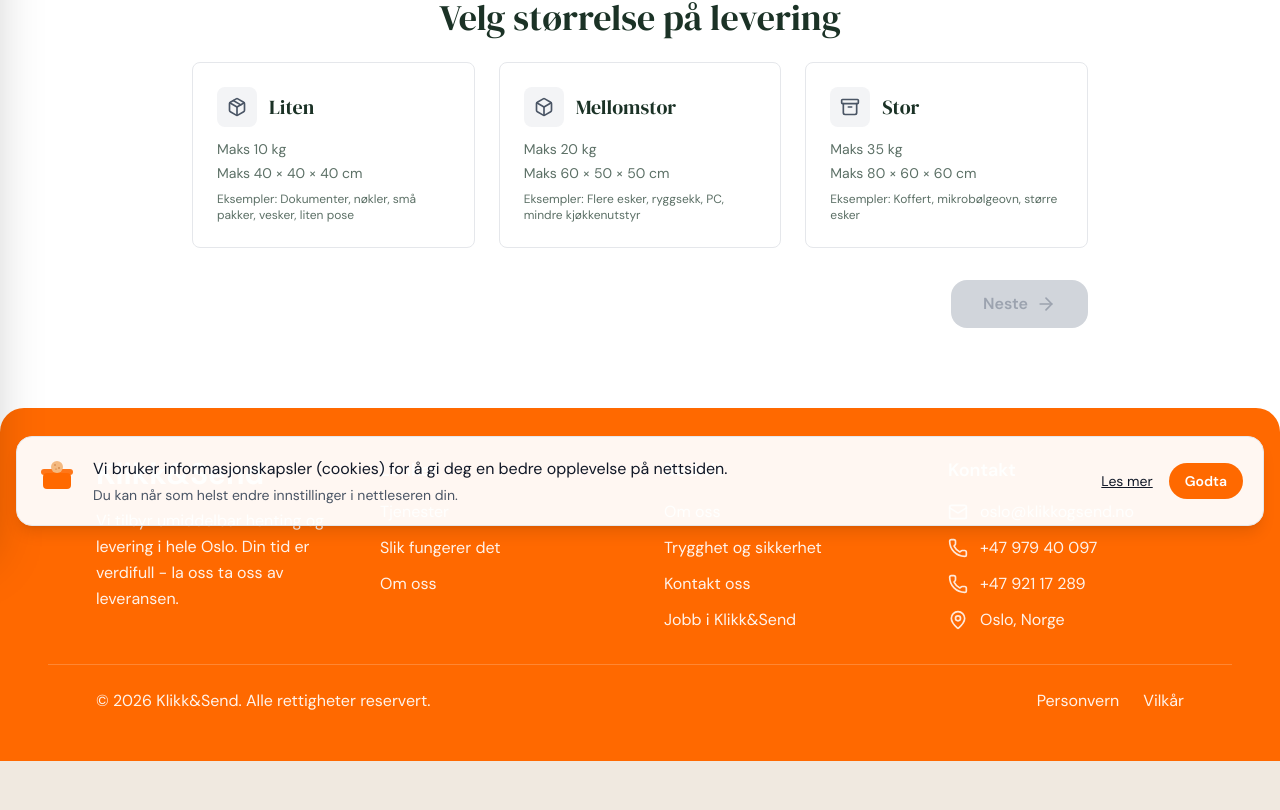
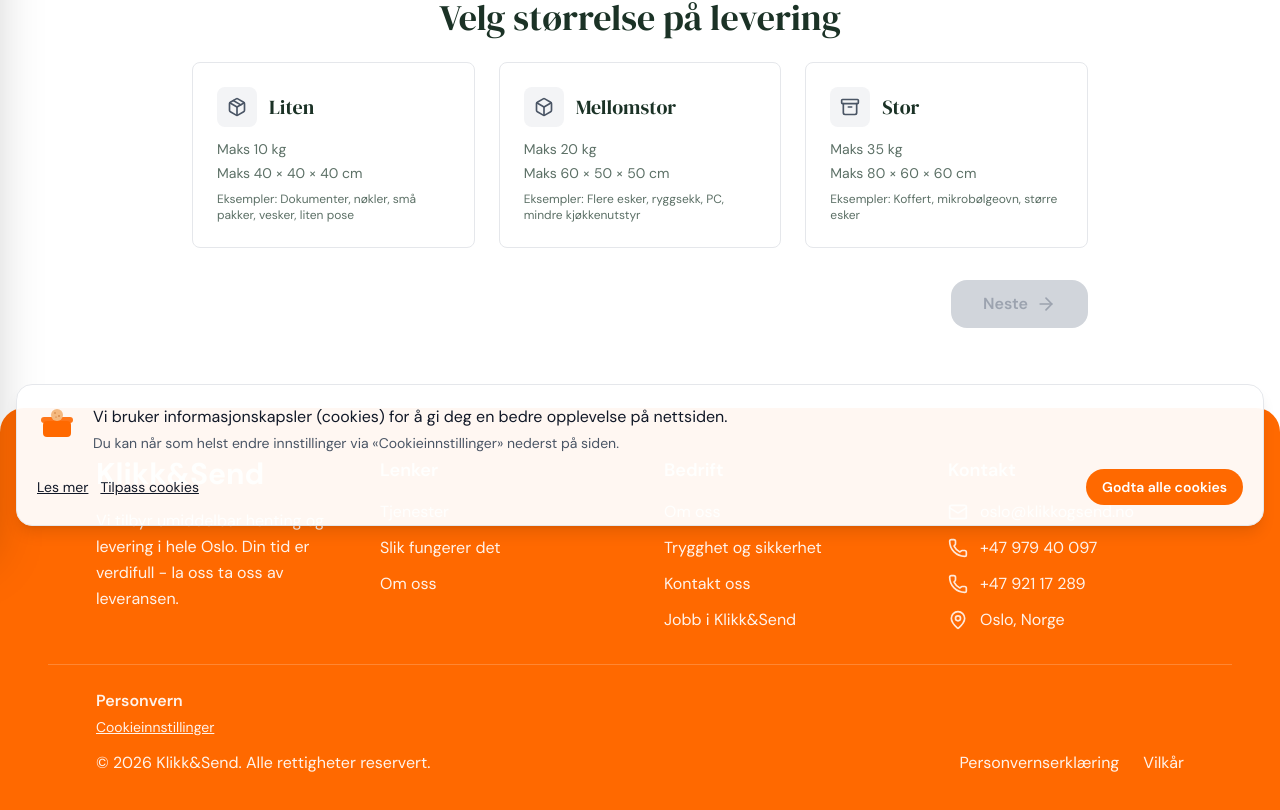
Before and after one commit to moreamakaveli-cyber/klikk-send-live, a Next.js app: page /bestill in a window 1280 px wide. Shown: the part 258-1068 px from the top of the page. Before the commit the page ends 1019 px from the top, so only its background shows below. Built offline with nearby package versions, Linux system fonts and the light colour scheme; no server answers.

Commit message:
Legger til avanserte cookie-innstillinger
Made-with: Cursor

```diff
--- a/app/components/CookieBanner.tsx
+++ b/app/components/CookieBanner.tsx
@@ -5,29 +5,68 @@ import Link from "next/link";
 
 export default function CookieBanner() {
   const [visible, setVisible] = useState(false);
+  const [mode, setMode] = useState<"banner" | "settings">("banner");
+  const [analyticsEnabled, setAnalyticsEnabled] = useState(true);
+  const [personalizationEnabled, setPersonalizationEnabled] = useState(true);
 
   useEffect(() => {
     if (typeof window === "undefined") return;
     const consent = window.localStorage.getItem("cookie-consent");
     if (consent !== "accepted") {
       setVisible(true);
+      setMode("banner");
     }
+  }, []);
+
+  useEffect(() => {
+    if (typeof window === "undefined") return;
+    const handler = () => {
+      setVisible(true);
+      setMode("settings");
+    };
+    window.addEventListener("open-cookie-settings", handler);
+    return () => {
+      window.removeEventListener("open-cookie-settings", handler);
+    };
   }, []);
 
   const accept = () => {
     if (typeof window !== "undefined") {
       window.localStorage.setItem("cookie-consent", "accepted");
+      window.localStorage.setItem(
+        "cookie-preferences",
+        JSON.stringify({
+          analytics: true,
+          personalization: true,
+        })
+      );
+    }
+    setVisible(false);
+  };
+
+  const confirmSelection = () => {
+    if (typeof window !== "undefined") {
+      window.localStorage.setItem("cookie-consent", "accepted");
+      window.localStorage.setItem(
+        "cookie-preferences",
+        JSON.stringify({
+          analytics: analyticsEnabled,
+          personalization: personalizationEnabled,
+        })
+      );
     }
     setVisible(false);
   };
 
   if (!visible) return null;
 
+  const isSettings = mode === "settings";
+
   return (
     <div className="fixed inset-x-0 bottom-0 z-50">
       <div className="mx-auto max-w-[1400px] px-4 pb-4">
         <div
-          className="rounded-2xl bg-white/95 shadow-lg border border-gray-200 p-4 md:p-5 flex flex-col md:flex-row md:items-center md:justify-between gap-3"
+          className="rounded-2xl bg-white/95 shadow-lg border border-gray-200 p-4 md:p-5 flex flex-col gap-4"
         >
           <div className="flex items-start gap-3 md:gap-4">
             {/* Icon: open package with cookie */}
@@ -67,17 +106,80 @@ export default function CookieBanner() {
               </svg>
             </div>
 
-            <div className="text-sm md:text-base" style={{ fontFamily: 'var(--font-sans), sans-serif', color: '#111827' }}>
-            <p>
-              Vi bruker informasjonskapsler (cookies) for å gi deg en bedre opplevelse
-              på nettsiden.
+            <div className="flex-1" style={{ fontFamily: 'var(--font-sans), sans-serif', color: '#111827' }}>
+              {isSettings ? (
+                <>
+                  <h2 className="text-sm md:text-base font-semibold mb-1">
+                    Tilpass cookies
+                  </h2>
+                  <p className="text-sm md:text-base">
+                    Vi bruker cookies som hjelper oss å forstå hvordan nettsiden brukes, slik at vi kan gi deg en god
+                    og trygg brukeropplevelse.
                   </p>
-            <p className="mt-1 text-xs md:text-sm text-gray-600">
-              Du kan når som helst endre innstillinger i nettleseren din.
+                  <div className="mt-4 space-y-3 text-sm">
+                    <div>
+                      <p className="font-semibold">Formål</p>
+                    </div>
+                    <div className="space-y-2">
+                      <div className="flex items-start gap-2">
+                        <input
+                          type="checkbox"
+                          checked
+                          readOnly
+                          className="mt-1 accent-gray-700"
+                        />
+                        <div>
+                          <p className="font-semibold">Nødvendige cookies</p>
+                          <p className="text-xs text-gray-600">
+                            Brukes for at nettsiden til Klikk&Send skal fungere, for eksempel for å huske valg du gjør.
                           </p>
                         </div>
                       </div>
-          <div className="flex items-center gap-3 md:gap-4">
+                      <div className="flex items-start gap-2">
+                        <input
+                          type="checkbox"
+                          checked={analyticsEnabled}
+                          onChange={(e) => setAnalyticsEnabled(e.target.checked)}
+                          className="mt-1 accent-gray-700"
+                        />
+                        <div>
+                          <p className="font-semibold">Analyse- og produktutviklings-cookies</p>
+                          <p className="text-xs text-gray-600">
+                            Hjelper oss å forstå bruk av tjenesten, slik at vi kan forbedre Klikk&Send over tid.
+                          </p>
+                        </div>
+                      </div>
+                      <div className="flex items-start gap-2">
+                        <input
+                          type="checkbox"
+                          checked={personalizationEnabled}
+                          onChange={(e) => setPersonalizationEnabled(e.target.checked)}
+                          className="mt-1 accent-gray-700"
+                        />
+                        <div>
+                          <p className="font-semibold">Tilpassings-cookies</p>
+                          <p className="text-xs text-gray-600">
+                            Brukes for å huske preferanser og gjøre opplevelsen mer personlig.
+                          </p>
+                        </div>
+                      </div>
+                    </div>
+                  </div>
+                </>
+              ) : (
+                <>
+                  <p className="text-sm md:text-base">
+                    Vi bruker informasjonskapsler (cookies) for å gi deg en bedre opplevelse på nettsiden.
+                  </p>
+                  <p className="mt-1 text-xs md:text-sm text-gray-600">
+                    Du kan når som helst endre innstillinger via «Cookieinnstillinger» nederst på siden.
+                  </p>
+                </>
+              )}
+            </div>
+          </div>
+          <div className="flex flex-col md:flex-row md:items-center md:justify-between gap-3 md:gap-4">
+            <div className="flex items-center gap-3">
               <Link
                 href="/personvern"
                 className="text-xs md:text-sm underline hover:opacity-80"
@@ -85,13 +187,36 @@ export default function CookieBanner() {
               >
                 Les mer
               </Link>
+              {!isSettings && (
+                <button
+                  type="button"
+                  onClick={() => setMode("settings")}
+                  className="text-xs md:text-sm underline hover:opacity-80"
+                  style={{ fontFamily: 'var(--font-sans), sans-serif', color: '#111827' }}
+                >
+                  Tilpass cookies
+                </button>
+              )}
+            </div>
+            <div className="flex items-center gap-2 md:gap-3">
+              {isSettings && (
+                <button
+                  type="button"
+                  onClick={confirmSelection}
+                  className="rounded-full px-4 py-2 text-xs md:text-sm font-semibold text-gray-800 bg-gray-100 hover:bg-gray-200 transition-colors"
+                  style={{ fontFamily: 'var(--font-sans), sans-serif' }}
+                >
+                  Bekreft valg
+                </button>
+              )}
               <button
                 onClick={accept}
                 className="rounded-full px-4 py-2 text-xs md:text-sm font-semibold text-white hover:opacity-90 transition-opacity"
                 style={{ backgroundColor: 'oklch(70.5% 0.213 47.604)', fontFamily: 'var(--font-sans), sans-serif' }}
               >
-              Godta
+                Godta alle cookies
               </button>
+            </div>
           </div>
         </div>
       </div>
--- a/app/components/Footer.tsx
+++ b/app/components/Footer.tsx
@@ -107,16 +107,33 @@ export default function Footer() {
           </div>
         </div>
 
-        {/* Bottom section with copyright and legal links */}
+        {/* Bottom section with privacy heading and legal links */}
         <div className="border-t border-white/20 mt-8 pt-6">
-          <div className="max-w-[1400px] mx-auto px-6 md:px-12">
-            <div className="flex flex-col md:flex-row justify-between items-center gap-4 text-sm md:text-base" style={{ fontFamily: 'var(--font-sans), sans-serif' }}>
+          <div className="max-w-[1400px] mx-auto px-6 md:px-12 space-y-3" style={{ fontFamily: 'var(--font-sans), sans-serif' }}>
+            <div>
+              <h3 className="text-sm md:text-base font-semibold" style={{ color: 'rgba(255,255,255,0.92)' }}>
+                Personvern
+              </h3>
+              <button
+                type="button"
+                className="mt-1 text-xs md:text-sm underline hover:opacity-80"
+                style={{ color: 'rgba(255,255,255,0.92)', background: 'transparent' }}
+                onClick={() => {
+                  if (typeof window !== "undefined") {
+                    window.dispatchEvent(new CustomEvent("open-cookie-settings"));
+                  }
+                }}
+              >
+                Cookieinnstillinger
+              </button>
+            </div>
+            <div className="flex flex-col md:flex-row justify-between items-center gap-4 text-sm md:text-base">
               <div style={{ color: 'rgba(255,255,255,0.92)' }}>
                 © 2026 Klikk&Send. Alle rettigheter reservert.
               </div>
               <div className="flex gap-6">
                 <Link href="#privacy" className="hover:opacity-80 transition-opacity" style={{ color: 'rgba(255,255,255,0.92)' }}>
-                  Personvern
+                  Personvernserklæring
                 </Link>
                 <Link href="#terms" className="hover:opacity-80 transition-opacity" style={{ color: 'rgba(255,255,255,0.92)' }}>
                   Vilkår
```
Lines whose indentation alone changed are shown as unchanged.
